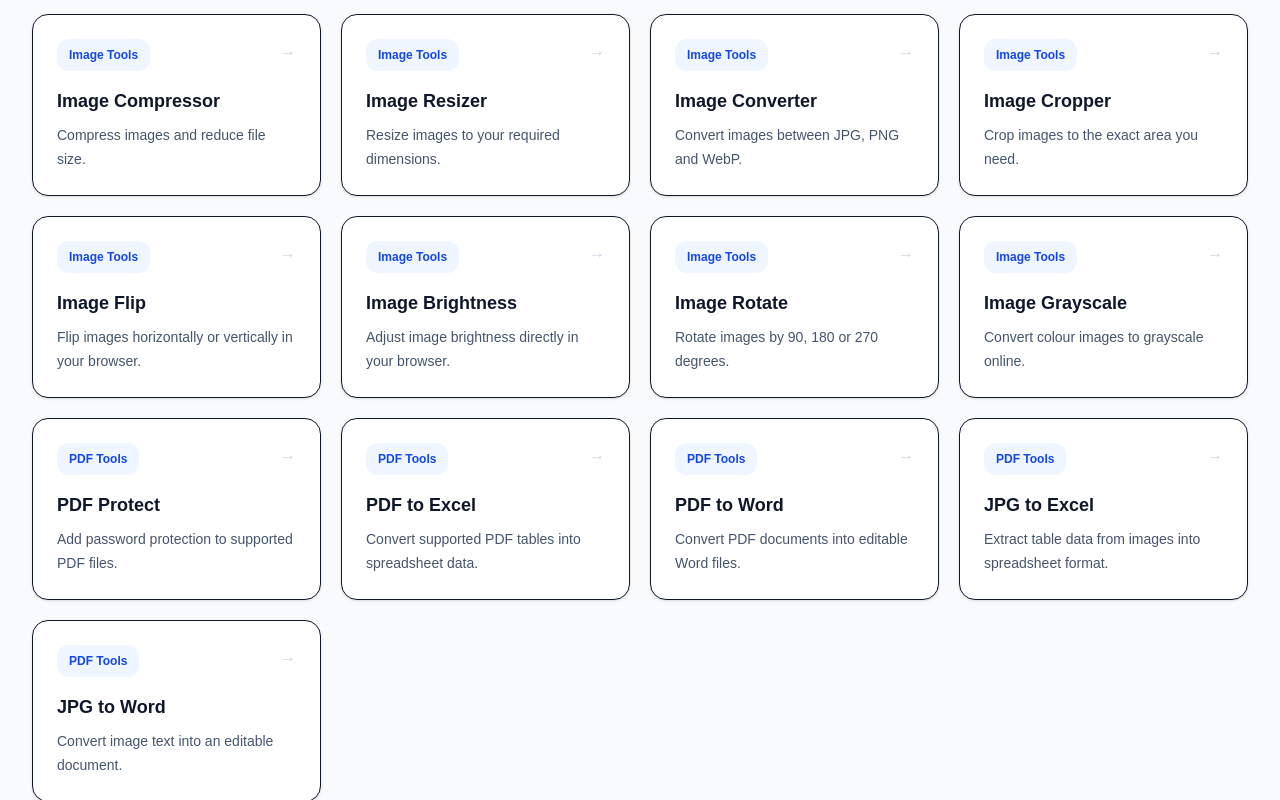
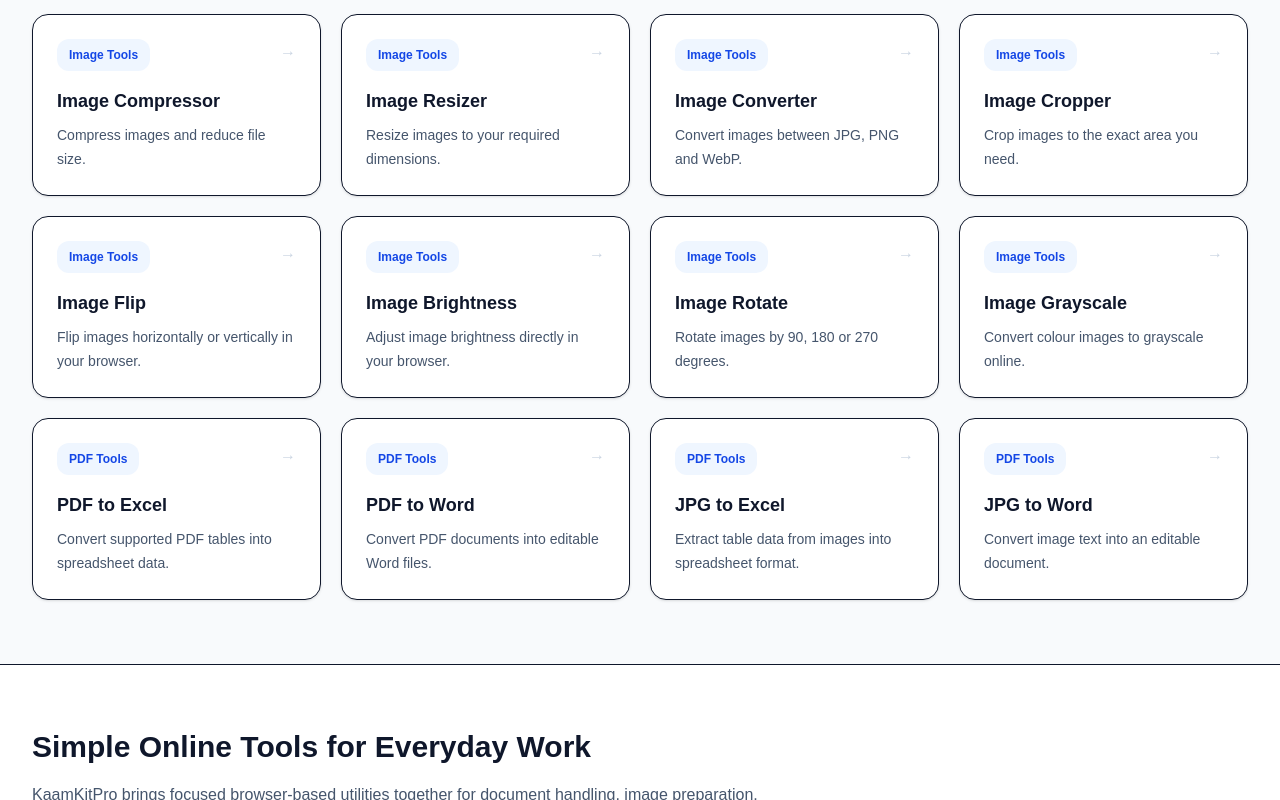
Before and after one commit to WellProSoftware/kaamkitpro, a Next.js app: page / in a window 1280 px wide. Shown: the part 1806-2606 px from the top of the page. Built offline with nearby package versions, Linux system fonts and the light colour scheme; no server answers.

Commit message:
Hide unsupported PDF tool from homepage

```diff
--- a/src/app/page.tsx
+++ b/src/app/page.tsx
@@ -166,12 +166,6 @@ const tools: Tool[] = [
     description: "Convert colour images to grayscale online.",
     href: "/tools/image-grayscale",
     category: "Image Tools",
-  },
-  {
-    name: "PDF Protect",
-    description: "Add password protection to supported PDF files.",
-    href: "/tools/pdf-protect",
-    category: "PDF Tools",
   },
   {
     name: "PDF to Excel",
```
